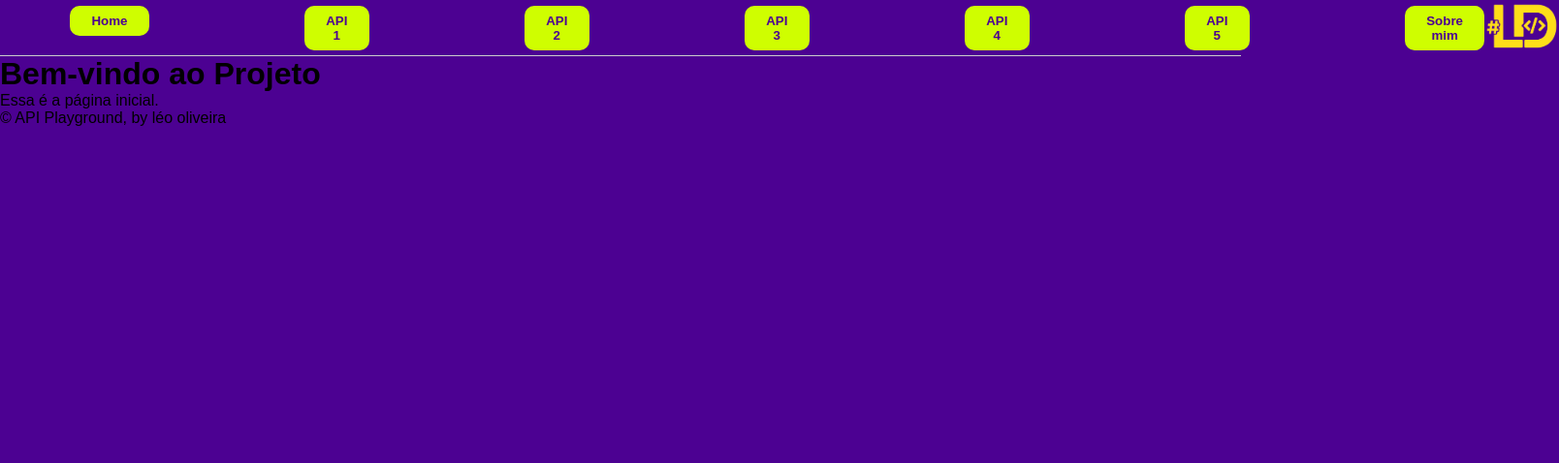
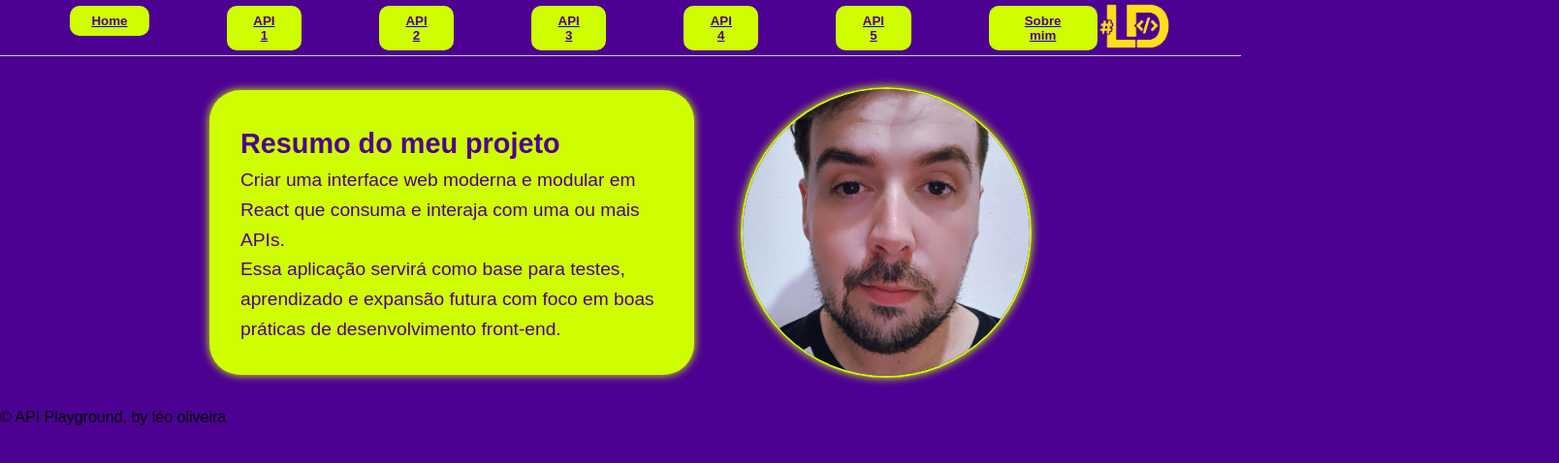
Before and after one commit to ld-oliveira/API_PLAYGROUND_FRONT, a React (Create React App) app: page / in a window 1280 px wide. Shown: the top 478 px of the page at 97% size, 1608 px wide, since content can reach past the window. Built offline with nearby package versions, Linux system fonts and the light colour scheme.

Commit message:
adicionar visual da home

```diff
--- a/src/pages/Home.jsx
+++ b/src/pages/Home.jsx
@@ -1,13 +1,22 @@
 import React from 'react';
+import imagemFixa from '../assets/images/perfil.jpeg';
+import '../styles/components/Home.scss';
 
 const Home = () => {
   return (
-    <div>
-      <h1 className='titulo'>Bem-vindo ao Projeto</h1>
-      <p className='texto-principal'>Essa é a página inicial.</p>
+    <section className="home-container">
+      <div className="descricao">
+        <h1 className="titulo">Resumo do meu projeto</h1>
+        <p className="descricao_do_projeto">
+          Criar uma interface web moderna e modular em React que consuma e interaja com uma ou mais APIs.<br />
+          Essa aplicação servirá como base para testes, aprendizado e expansão futura com foco em boas práticas de desenvolvimento front-end.
+        </p>
+      </div>
 
-
-    </div>
+      <div className="foto-container">
+        <img className="foto-perfil" src={imagemFixa} alt="Descrição da imagem" />
+      </div>
+    </section>
   );
 };
 
--- a/src/styles/components/Header.scss
+++ b/src/styles/components/Header.scss
@@ -15,7 +15,7 @@
 
  .nav-buttons {
   display: flex;
-  gap: 10rem;
+  gap: 5rem;
   justify-content: center;
 }
 
@@ -28,6 +28,7 @@
   border-radius: 10px;
   cursor: pointer;
   transition: background-color 0.3s ease;
+  display: flex;
 
   &:hover {
     background-color: $textos
--- /dev/null
+++ b/src/styles/components/Home.scss
@@ -0,0 +1,37 @@
+@use '../base/variables' as*;
+
+.home-container{
+    display: flex;
+    justify-content: center;
+    align-items: center;
+    gap: 3rem;
+    padding: 2rem;
+}
+
+.descricao{
+    background-color: $titulos;
+    padding: 2rem;
+    border-radius: 2rem;
+    max-width: 500px;
+    color: $fundo;
+    font-size: 1.2rem;
+    line-height: 1.6;
+    box-shadow: 0 0 10px rgba($color: #CFFE00, $alpha: 1.0);
+}
+
+  .foto-container {
+    width: 300px;
+    height: 300px;
+    border-radius: 50%;
+    overflow: hidden;
+    border: 2px solid #CFFE00;
+    flex-shrink: 0;
+    box-shadow: 0 0 10px rgba($color: #CFFE00, $alpha: 1.0);
+
+    }
+
+    .foto-perfil {
+      width: 100%;
+      height: 100%;
+      object-fit: cover;
+      }
```
Also changed, not shown: src/assets/images/perfil.jpeg (added).
